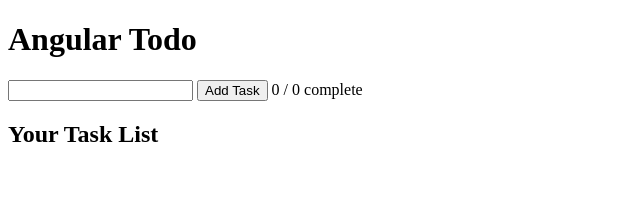
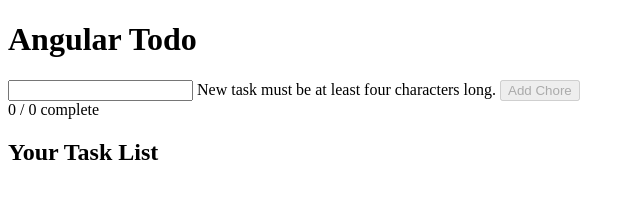
Before and after one commit to haworku/angular-todo, a website: page index.html in a window 1280 px wide. Shown: the whole page, without its empty margins (0-640 px from the left). Drawn offline with nearby package versions, Linux system fonts and the light colour scheme.

Commit message:
Form validation somewhat works

```diff
--- a/controllers.js
+++ b/controllers.js
@@ -14,10 +14,7 @@
 
 
       vm.add = function(chore){
-
         vm.todoList = Todo.add(chore);
-        // don't allow to add if its less than one chracter
-
       };
 
     vm.update = function(index, updatedTask){
--- a/index.html
+++ b/index.html
@@ -11,9 +11,11 @@
   <h1> Angular Todo </h1>
 
   <div ng-controller= "todoController as todo">
-    <input ng-model="something"></input>
-    <button ng-click= "todo.add(something)"> Add Task </button>
-
+    <form name="newTask" ng-submit="todo.add(chore)" >
+    <input type="text" name="inputz" ng-model="chore" ng-required="true" ng-minlength="4" ></input>
+      <span class="error" ng-hide="newTask.$error.minlength">New task must be at least four characters long.</span>
+      <input type="submit" value="Add Chore" ng-disabled="newTask.$invalid || !newTask.$dirty"/>
+    </form>
     <span ng-bind-template= "{{todo.numberCompleted() || 0}} / {{todo.todoList.length || 0}} complete"></span>
 
     <h2> Your Task List </h2>
```
